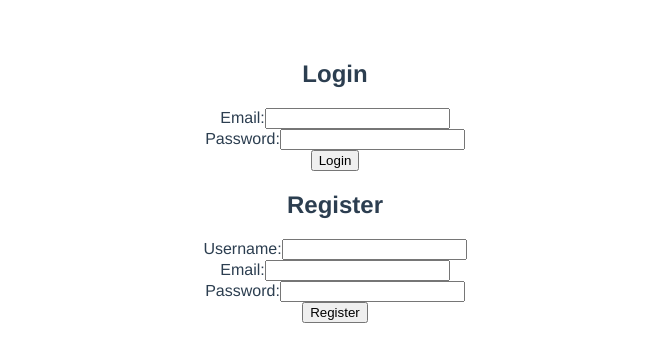
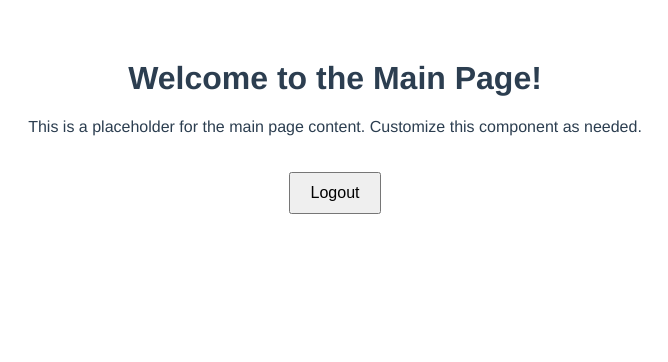
Before and after one commit to JPCBRGS/album-rating-platform, a Vue app in the folder album-rating-platform-frontend/: page /main in a window 1280 px wide. Shown: the top 362 px of the page, without its empty margins (305-973 px from the left). Built offline with nearby package versions, Linux system fonts and the light colour scheme; sample sign-in values are in the browser's storage.

Commit message:
Redirecionamento das páginas com base no usuário estar logado ou não

```diff
--- a/album-rating-platform-frontend/package.json
+++ b/album-rating-platform-frontend/package.json
@@ -9,7 +9,8 @@
   },
   "dependencies": {
     "core-js": "^3.8.3",
-    "vue": "^3.2.13"
+    "vue": "^3.2.13",
+    "vue-router": "^4.4.3"
   },
   "devDependencies": {
     "@babel/core": "^7.12.16",
--- a/album-rating-platform-frontend/src/App.vue
+++ b/album-rating-platform-frontend/src/App.vue
@@ -1,21 +1,12 @@
+<!-- src/App.vue -->
 <template>
-  <div id="app">
-    <login-component />
-    <register-component />
-  </div>
+  <router-view />
 </template>
 
 <script>
-import LoginComponent from './components/login-component.vue';
-import RegisterComponent from './components/register-component.vue';
-
 export default {
-  name: 'app',
-  components: {
-    'login-component': LoginComponent,
-    'register-component': RegisterComponent
-  }
-}
+  name: 'App',
+};
 </script>
 
 <style>
--- a/album-rating-platform-frontend/src/components/login-component.vue
+++ b/album-rating-platform-frontend/src/components/login-component.vue
@@ -10,7 +10,8 @@
         <label for="password">Password:</label>
         <input type="password" v-model="password" id="password" required />
       </div>
-      <button type="submit">Login</button>
+      <button type="submit" :disabled="loading">Login</button>
+      <p v-if="errorMessage" class="error">{{ errorMessage }}</p>
     </form>
   </div>
 </template>
@@ -21,11 +22,17 @@ export default {
   data() {
     return {
       email: '',
-      password: ''
+      password: '',
+      loading: false,
+      errorMessage: ''
     };
   },
   methods: {
     async loginUser() {
+      this.loading = true;
+      this.errorMessage = '';
+
+      try {
         const response = await fetch('http://localhost:3000/users/login', {
           method: 'POST',
           headers: {
@@ -39,11 +46,24 @@ export default {
 
         const result = await response.json();
         if (response.ok) {
-        alert('Login successful');
+          localStorage.setItem('authToken', result.token);
+          localStorage.setItem('isLoggedIn', 'true');
+          this.$router.push('/main'); // Redireciona para a página principal
         } else {
-        alert(result.message || 'Login failed');
+          this.errorMessage = result.message || 'Login failed';
+        }
+      } catch (error) {
+        this.errorMessage = 'An error occurred. Please try again later.';
+      } finally {
+        this.loading = false;
       }
     }
   }
 }
 </script>
+
+<style scoped>
+.error {
+  color: red;
+}
+</style>
--- /dev/null
+++ b/album-rating-platform-frontend/src/components/main-page-component.vue
@@ -0,0 +1,37 @@
+<!-- src/components/main-page-component.vue -->
+<template>
+    <div class="main-page">
+      <h1>Welcome to the Main Page!</h1>
+      <p>This is a placeholder for the main page content. Customize this component as needed.</p>
+      <button @click="logout">Logout</button>
+    </div>
+  </template>
+
+  <script>
+  export default {
+    name: 'main-page-component',
+    methods: {
+      logout() {
+        // Remove a autenticação do usuário
+        localStorage.removeItem('authToken');
+        localStorage.removeItem('isLoggedIn');
+
+        // Redireciona para a página de login
+        this.$router.push('/login');
+      }
+    }
+  }
+  </script>
+
+  <style scoped>
+  .main-page {
+    text-align: center;
+    margin-top: 20px;
+  }
+  button {
+    margin-top: 20px;
+    padding: 10px 20px;
+    font-size: 16px;
+    cursor: pointer;
+  }
+  </style>
--- a/album-rating-platform-frontend/src/main.js
+++ b/album-rating-platform-frontend/src/main.js
@@ -1,4 +1,8 @@
-import { createApp } from 'vue'
-import App from './App.vue'
+// src/main.js
+import { createApp } from 'vue';
+import App from './App.vue';
+import router from './routes/router';
 
-createApp(App).mount('#app')
+createApp(App)
+  .use(router)
+  .mount('#app');
--- /dev/null
+++ b/album-rating-platform-frontend/src/routes/router.js
@@ -0,0 +1,25 @@
+// src/router.js
+import { createRouter, createWebHistory } from 'vue-router';
+import LoginComponent from '../components/login-component.vue';
+import RegisterComponent from '../components/register-component.vue';
+import MainPageComponent from '../components/main-page-component.vue';
+
+// Simulação de verificação de login
+function isLoggedIn() {
+  // Aqui você pode implementar uma lógica real, como verificar um token no localStorage ou em um estado global
+  return localStorage.getItem('isLoggedIn') === 'true';
+}
+
+const routes = [
+  { path: '/login', component: LoginComponent },
+  { path: '/register', component: RegisterComponent },
+  { path: '/main', component: MainPageComponent },
+  { path: '/', redirect: () => (isLoggedIn() ? '/main' : '/login') }
+];
+
+const router = createRouter({
+  history: createWebHistory(),
+  routes
+});
+
+export default router;
```
Also changed, not shown: 2 other files (tests, documents, lock files or other folders). Lines whose indentation alone changed are shown as unchanged.
